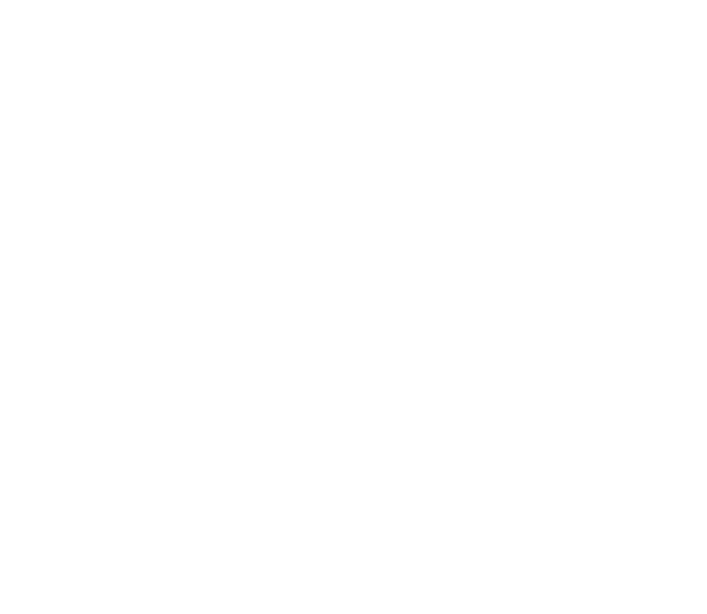
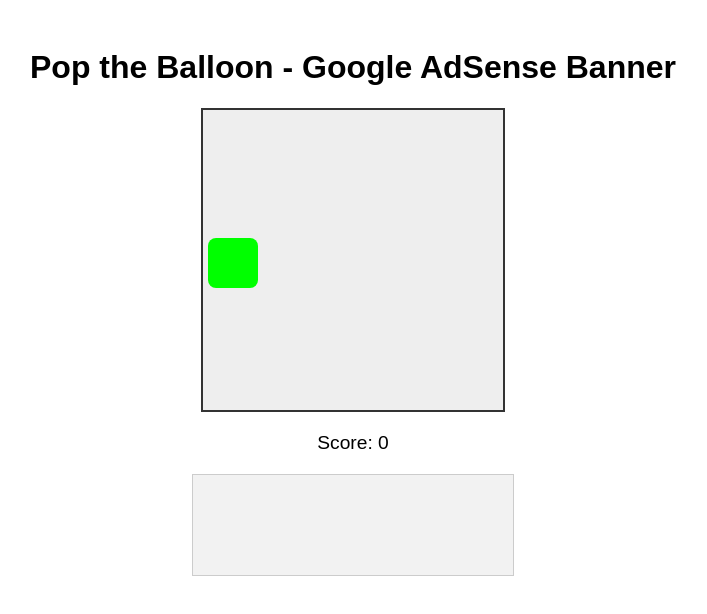
Before and after one commit to CacheroDev/adsense-on-webpage, a plain HTML site: page index.html in a window 1280 px wide. Shown: the whole page, without its empty margins (287-994 px from the left). Drawn offline with Linux system fonts and the light colour scheme.

Commit message:
Modular css and js files

```diff
--- a/index.html
+++ b/index.html
@@ -5,7 +5,30 @@
         <meta name="viewport" content="width=device-width, initial-scale=1.0">
         <title>Integrate AdSense in your Website</title>
     </head>
+    <link rel="stylesheet" href="styles.css" />
+
     <body>
+        <h1>Pop the Balloon - Google AdSense Banner</h1>
+
+        <div id="game-container">
+            <div id="box"></div>
+        </div>
+
+        <div id="score">Score: 0</div>
+
+        <div class="ad-slot">
+            <ins class="adsbygoogle"
+                style="display:block"
+                data-ad-client="ca-pub-xxxxxxxxxxxxxx"
+                data-ad-slot="1234567891"
+                data-ad-format="auto"
+                data-full-width-responsive="true"></ins>
+            <script>
+                (adsbygoogle = window.adsbygoogle || []).push({});
+            </script>
+        </div>
 
     </body>
+
+    <script src="script.js"></script>
 </html>
--- /dev/null
+++ b/script.js
@@ -0,0 +1,23 @@
+    const box = document.getElementById('box');
+    const gameContainer = document.getElementById('game-container');
+    const scoreDisplay = document.getElementById('score');
+    let score = 0;
+
+    function moveBox() {
+      const maxX = gameContainer.clientWidth - box.clientWidth;
+      const maxY = gameContainer.clientHeight - box.clientHeight;
+      const randomX = Math.floor(Math.random() * maxX);
+      const randomY = Math.floor(Math.random() * maxY);
+      box.style.left = randomX + 'px';
+      box.style.top = randomY + 'px';
+    }
+
+    box.addEventListener('click', () => {
+      score++;
+      scoreDisplay.textContent = 'Score: ' + score;
+      moveBox();
+    });
+
+    // Start game by moving the box every 1.5 seconds automatically
+    moveBox();
+    setInterval(moveBox, 1500);
--- /dev/null
+++ b/styles.css
@@ -0,0 +1,33 @@
+body {
+      font-family: Arial, sans-serif;
+      text-align: center;
+      padding: 20px;
+    }
+    #game-container {
+      margin: 20px auto;
+      width: 300px;
+      height: 300px;
+      position: relative;
+      border: 2px solid #333;
+      background-color: #eee;
+    }
+    #box {
+      width: 50px;
+      height: 50px;
+      background-color: #00ff00;
+      position: absolute;
+      cursor: pointer;
+      border-radius: 8px;
+    }
+    #score {
+      font-size: 1.2rem;
+      margin-top: 15px;
+    }
+    .ad-slot {
+      margin: 20px auto;
+      width: 320px;
+      height: 100px;
+      /* AdSense responsive ad styles usually override this */
+      background: #f2f2f2;
+      border: 1px solid #ccc;
+    }
```
Lines whose indentation alone changed are shown as unchanged.
